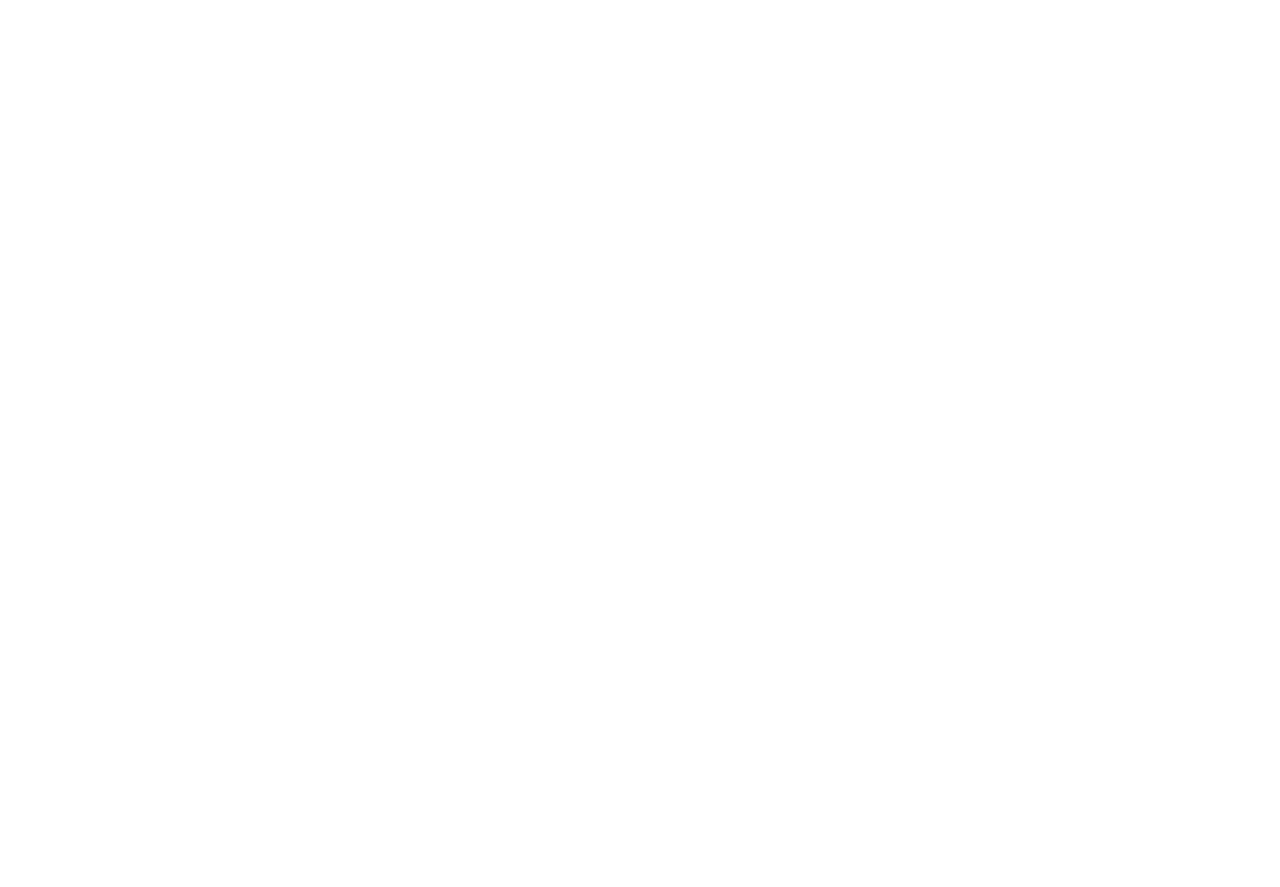
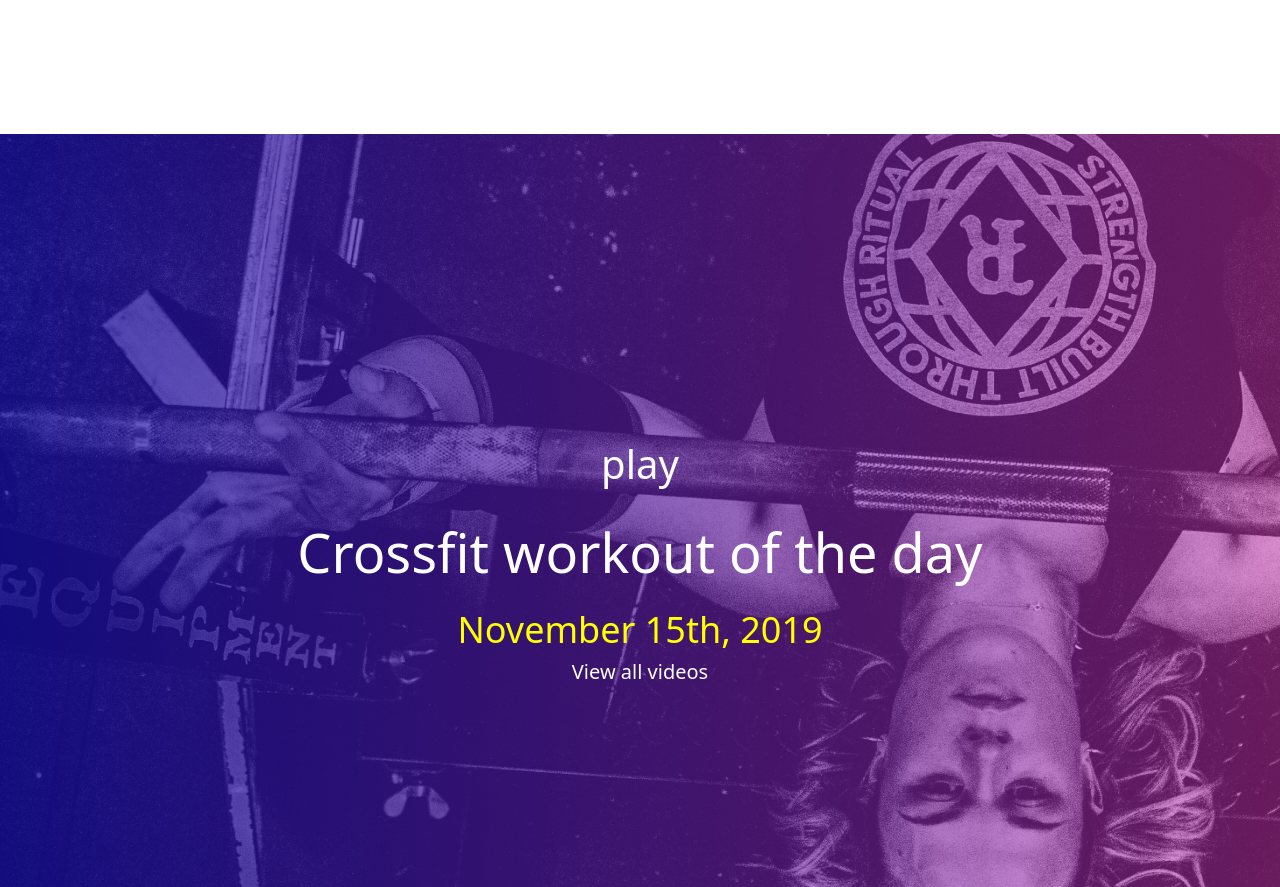
Before and after one commit to Jero1304/proj-html-vuejs, a Vue app: page / in a window 1280 px wide. Shown: the part 7300-8187 px from the top of the page. Before the commit the page ends 7358 px from the top, so only its background shows below. Built offline with nearby package versions, Linux system fonts and the light colour scheme.

Commit message:
FEAT hero daily

```diff
--- a/src/App.vue
+++ b/src/App.vue
@@ -8,7 +8,9 @@
 import CardService from './components/CardService.vue';
 import OtherArticles from './components/OtherArticles.vue';
 import HeroCitation from './components/HeroCitation.vue';
-import Parteners from './components/Partners.vue'
+import Parteners from './components/Partners.vue';
+import HeroDailyWorkout from './components/HeroDailyWorkout.vue';
+import FooterInfo from './components/FooterInfo.vue';
 </script>
 
 <template>
@@ -28,7 +30,9 @@
   <footer>
     <OtherArticles/>
     <HeroCitation/>
-    // <Parteners/>
+    <Parteners/>
+    <HeroDailyWorkout/>
+    <FooterInfo/>
   </footer>
 </template>
 
--- /dev/null
+++ b/src/components/FooterInfo.vue
@@ -0,0 +1,26 @@
+<template>
+    <div class="container">
+        <div class="row">
+            <div class="col">
+
+            </div>
+
+            <div class="col">
+
+            </div>
+
+            <div class="col">
+
+            </div>
+
+        </div>
+    </div>
+</template>
+
+<script>
+
+</script>
+
+<style scoped lang="scss">
+
+</style>
--- /dev/null
+++ b/src/components/HeroDailyWorkout.vue
@@ -0,0 +1,52 @@
+<template>
+    <div class="bg-hero">
+        <div class="container">
+            <div class="row align-items-center justify-content-center">
+                <div class="col-8">
+                    <p class="play">play</p>
+                    <h2 class="title">Crossfit workout of the day</h2>
+                    <p class="date">November 15th, 2019</p>
+                    <a class="link" href="">View all videos</a>
+                </div>
+            </div>
+        </div>
+    </div>
+</template>
+
+<script>
+
+</script>
+
+<style scoped lang="scss">
+.bg-hero{
+    background-image:linear-gradient(90deg, rgba(8, 0, 160, 0.7) 0%, rgba(255,0,219,0.3) 100%), url('../img/banner14-2x.jpg');
+    background-repeat: no-repeat;
+    background-size: cover;
+    padding-bottom: 200px;
+    color: white;
+    margin-top: 100px;
+    text-align: center;
+    .container{
+        padding-top: 300px;
+        .play{
+            font-size: 40px;
+        }
+        .title{
+            font-size: 54px;
+            padding: 10px 0;
+        }
+        .date{
+            color: yellow;
+            font-size: 36px;
+            margin-bottom: 0;
+
+        }
+        .link{
+            text-decoration: none;
+            color: currentColor;
+            font-size: 20px;
+        }
+    }
+}
+
+</style>
```
